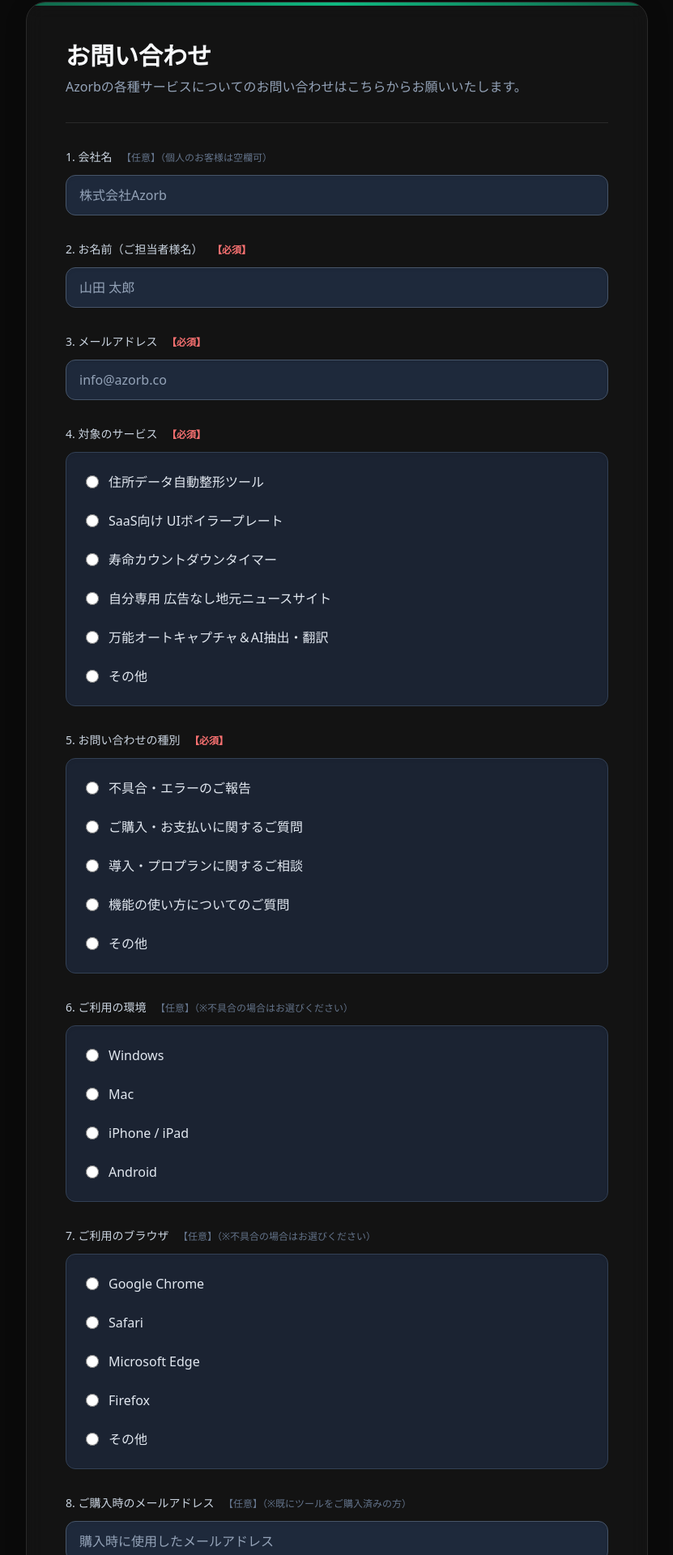
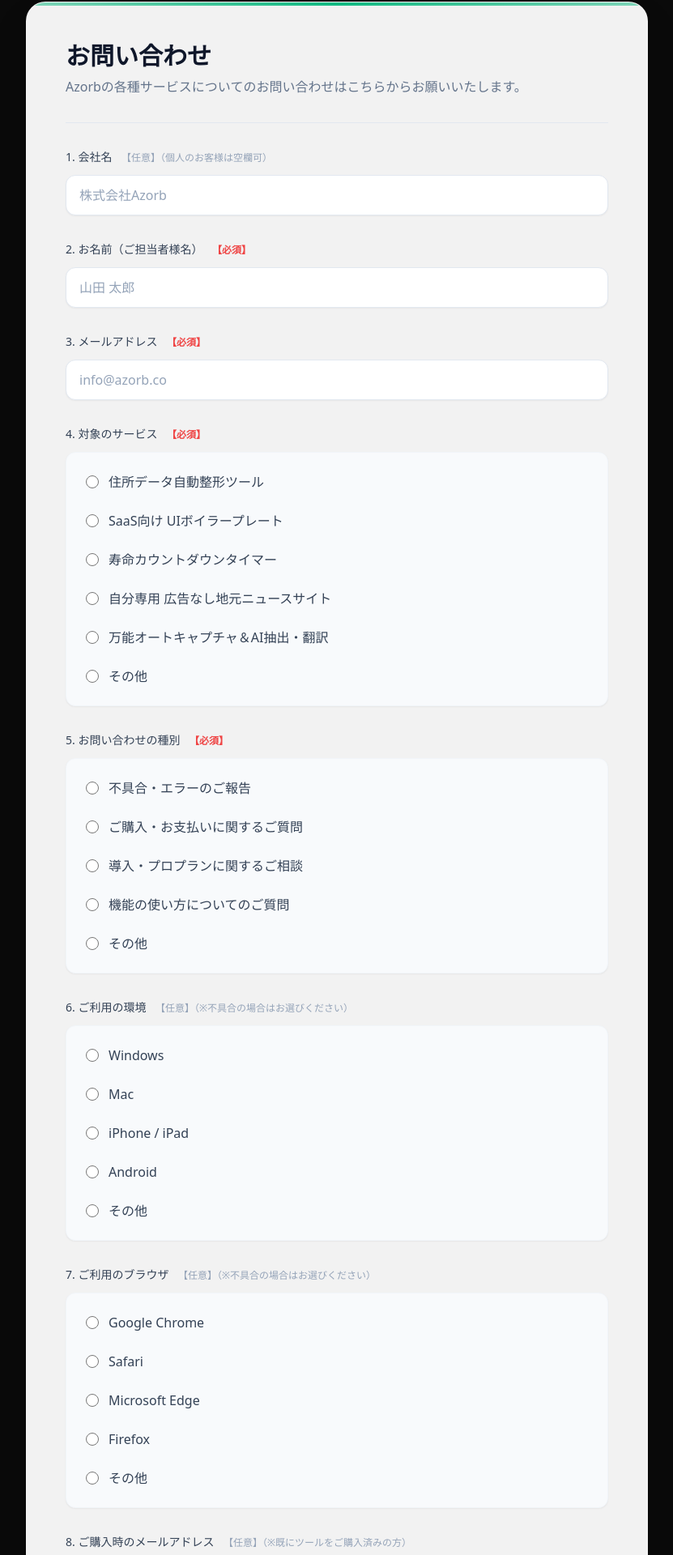
Before and after one commit to giriken35/template-lp, a Next.js app: page /contact in a window 1280 px wide. Shown: the part 98-2018 px from the top of the page at 81% size, without its empty margins (224-1055 px from the left). Built offline with nearby package versions, Linux system fonts and the light colour scheme.

Commit message:
style: change contact form to elegant white theme and add OS other option

```diff
--- a/src/app/contact/page.tsx
+++ b/src/app/contact/page.tsx
@@ -10,19 +10,23 @@ export default function Contact() {
   // 選択状態の管理
   const [selectedService, setSelectedService] = useState("");
   const [selectedInquiryType, setSelectedInquiryType] = useState("");
+  const [selectedOs, setSelectedOs] = useState("");
   const [selectedBrowser, setSelectedBrowser] = useState("");
 
   const handleSubmit = (e: React.FormEvent<HTMLFormElement>) => {
     setIsSubmitting(true);
   };
 
-  // 入力欄の共通クラス（見やすく明るめに調整）
-  const inputClass = "w-full bg-slate-800 border border-slate-600 rounded-xl px-4 py-3 text-white placeholder-slate-400 focus:outline-none focus:ring-2 focus:ring-primary/50 focus:border-primary transition-all shadow-inner";
-  // ラジオボタンを囲む枠の共通クラス（見やすく明るめに調整）
-  const radioGroupClass = "space-y-2 bg-slate-800/80 p-4 rounded-xl border border-slate-700 shadow-inner";
+  // 入力欄の共通クラス（洗練されたクリーンな白ベース）
+  const inputClass = "w-full bg-white border border-slate-200 rounded-xl px-4 py-3 text-slate-900 placeholder-slate-400 focus:outline-none focus:ring-2 focus:ring-primary/50 focus:border-primary transition-all shadow-sm";
+  // ラジオボタンを囲む枠の共通クラス（うっすらと色をつけて視認性アップ）
+  const radioGroupClass = "space-y-2 bg-slate-50 p-4 rounded-xl border border-slate-100 shadow-sm";
+  // 動的入力欄のクラス
+  const dynamicInputClass = "w-full bg-white border border-slate-200 rounded-lg px-3 py-2 text-sm text-slate-900 focus:outline-none focus:ring-2 focus:ring-primary/50 shadow-sm mt-2";
 
   return (
-    <div className="min-h-screen bg-background text-foreground font-sans selection:bg-primary/30 py-12 px-6">
+    <div className="min-h-screen bg-background font-sans selection:bg-primary/30 py-12 px-6">
+      {/* 背景は暗いネオンのまま */}
       <div className="ambient-bg" />
 
       <div className="max-w-3xl mx-auto relative z-10">
@@ -34,11 +38,12 @@ export default function Contact() {
           トップページへ戻る
         </Link>
 
-        <div className="glass-card rounded-3xl p-8 md:p-12 border border-white/10 shadow-2xl relative overflow-hidden">
+        {/* フォーム本体をクリーンな白ベースのグラスモーフィズムに変更 */}
+        <div className="bg-white/95 backdrop-blur-xl text-slate-800 rounded-3xl p-8 md:p-12 border border-white/20 shadow-2xl relative overflow-hidden">
           <div className="absolute top-0 left-0 w-full h-1 bg-gradient-to-r from-primary/50 via-primary to-primary/50"></div>
 
-          <h1 className="text-3xl font-bold mb-2">お問い合わせ</h1>
-          <p className="text-slate-400 mb-8 pb-8 border-b border-white/10">
+          <h1 className="text-3xl font-bold mb-2 text-slate-900">お問い合わせ</h1>
+          <p className="text-slate-500 mb-8 pb-8 border-b border-slate-200">
             Azorbの各種サービスについてのお問い合わせはこちらからお願いいたします。
           </p>
 
@@ -49,8 +54,8 @@ export default function Contact() {
             className="space-y-8"
           >
             <div className="space-y-3">
-              <label className="block text-sm font-medium text-slate-300">
-                1. 会社名 <span className="text-slate-500 ml-2 text-xs">【任意】（個人のお客様は空欄可）</span>
+              <label className="block text-sm font-medium text-slate-700">
+                1. 会社名 <span className="text-slate-400 ml-2 text-xs font-normal">【任意】（個人のお客様は空欄可）</span>
               </label>
               <input
                 type="text"
@@ -61,8 +66,8 @@ export default function Contact() {
             </div>
 
             <div className="space-y-3">
-              <label className="block text-sm font-medium text-slate-300">
-                2. お名前（ご担当者様名） <span className="text-red-400 ml-2 text-xs font-bold">【必須】</span>
+              <label className="block text-sm font-medium text-slate-700">
+                2. お名前（ご担当者様名） <span className="text-red-500 ml-2 text-xs font-bold">【必須】</span>
               </label>
               <input
                 type="text"
@@ -74,8 +79,8 @@ export default function Contact() {
             </div>
 
             <div className="space-y-3">
-              <label className="block text-sm font-medium text-slate-300">
-                3. メールアドレス <span className="text-red-400 ml-2 text-xs font-bold">【必須】</span>
+              <label className="block text-sm font-medium text-slate-700">
+                3. メールアドレス <span className="text-red-500 ml-2 text-xs font-bold">【必須】</span>
               </label>
               <input
                 type="email"
@@ -87,8 +92,8 @@ export default function Contact() {
             </div>
 
             <div className="space-y-3">
-              <label className="block text-sm font-medium text-slate-300">
-                4. 対象のサービス <span className="text-red-400 ml-2 text-xs font-bold">【必須】</span>
+              <label className="block text-sm font-medium text-slate-700">
+                4. 対象のサービス <span className="text-red-500 ml-2 text-xs font-bold">【必須】</span>
               </label>
               <div className={radioGroupClass}>
                 {[
@@ -99,7 +104,7 @@ export default function Contact() {
                   "万能オートキャプチャ＆AI抽出・翻訳",
                   "その他"
                 ].map((service) => (
-                  <label key={service} className="flex items-center space-x-3 p-2 rounded hover:bg-slate-700 transition-colors cursor-pointer">
+                  <label key={service} className="flex items-center space-x-3 p-2 rounded hover:bg-slate-100 transition-colors cursor-pointer">
                     <input
                       type="radio"
                       name="service"
@@ -107,9 +112,9 @@ export default function Contact() {
                       required
                       checked={selectedService === service}
                       onChange={(e) => setSelectedService(e.target.value)}
-                      className="w-4 h-4 text-primary bg-slate-900 border-slate-500 focus:ring-primary/50 focus:ring-offset-slate-900"
+                      className="w-4 h-4 text-primary bg-white border-slate-300 focus:ring-primary"
                     />
-                    <span className="text-slate-200">{service}</span>
+                    <span className="text-slate-700 font-medium">{service}</span>
                   </label>
                 ))}
 
@@ -121,7 +126,7 @@ export default function Contact() {
                       name="service_other"
                       required
                       placeholder="サービス名をご記入ください"
-                      className="w-full bg-slate-900 border border-slate-600 rounded-lg px-3 py-2 text-sm text-white focus:outline-none focus:ring-2 focus:ring-primary/50"
+                      className={dynamicInputClass}
                     />
                   </div>
                 )}
@@ -129,8 +134,8 @@ export default function Contact() {
             </div>
 
             <div className="space-y-3">
-              <label className="block text-sm font-medium text-slate-300">
-                5. お問い合わせの種別 <span className="text-red-400 ml-2 text-xs font-bold">【必須】</span>
+              <label className="block text-sm font-medium text-slate-700">
+                5. お問い合わせの種別 <span className="text-red-500 ml-2 text-xs font-bold">【必須】</span>
               </label>
               <div className={radioGroupClass}>
                 {[
@@ -140,7 +145,7 @@ export default function Contact() {
                   "機能の使い方についてのご質問",
                   "その他"
                 ].map((type) => (
-                  <label key={type} className="flex items-center space-x-3 p-2 rounded hover:bg-slate-700 transition-colors cursor-pointer">
+                  <label key={type} className="flex items-center space-x-3 p-2 rounded hover:bg-slate-100 transition-colors cursor-pointer">
                     <input
                       type="radio"
                       name="inquiry_type"
@@ -148,9 +153,9 @@ export default function Contact() {
                       required
                       checked={selectedInquiryType === type}
                       onChange={(e) => setSelectedInquiryType(e.target.value)}
-                      className="w-4 h-4 text-primary bg-slate-900 border-slate-500 focus:ring-primary/50 focus:ring-offset-slate-900"
+                      className="w-4 h-4 text-primary bg-white border-slate-300 focus:ring-primary"
                     />
-                    <span className="text-slate-200">{type}</span>
+                    <span className="text-slate-700 font-medium">{type}</span>
                   </label>
                 ))}
 
@@ -162,7 +167,7 @@ export default function Contact() {
                       name="inquiry_type_other"
                       required
                       placeholder="お問い合わせ種別をご記入ください"
-                      className="w-full bg-slate-900 border border-slate-600 rounded-lg px-3 py-2 text-sm text-white focus:outline-none focus:ring-2 focus:ring-primary/50"
+                      className={dynamicInputClass}
                     />
                   </div>
                 )}
@@ -170,40 +175,54 @@ export default function Contact() {
             </div>
 
             <div className="space-y-3">
-              <label className="block text-sm font-medium text-slate-300">
-                6. ご利用の環境 <span className="text-slate-500 ml-2 text-xs">【任意】（※不具合の場合はお選びください）</span>
+              <label className="block text-sm font-medium text-slate-700">
+                6. ご利用の環境 <span className="text-slate-400 ml-2 text-xs font-normal">【任意】（※不具合の場合はお選びください）</span>
               </label>
               <div className={radioGroupClass}>
-                {["Windows", "Mac", "iPhone / iPad", "Android"].map((env) => (
-                  <label key={env} className="flex items-center space-x-3 p-2 rounded hover:bg-slate-700 transition-colors cursor-pointer">
+                {["Windows", "Mac", "iPhone / iPad", "Android", "その他"].map((env) => (
+                  <label key={env} className="flex items-center space-x-3 p-2 rounded hover:bg-slate-100 transition-colors cursor-pointer">
                     <input
                       type="radio"
                       name="os"
                       value={env}
-                      className="w-4 h-4 text-primary bg-slate-900 border-slate-500 focus:ring-primary/50 focus:ring-offset-slate-900"
+                      checked={selectedOs === env}
+                      onChange={(e) => setSelectedOs(e.target.value)}
+                      className="w-4 h-4 text-primary bg-white border-slate-300 focus:ring-primary"
                     />
-                    <span className="text-slate-200">{env}</span>
+                    <span className="text-slate-700 font-medium">{env}</span>
                   </label>
                 ))}
+
+                {/* その他の場合の記述欄 */}
+                {selectedOs === "その他" && (
+                  <div className="pl-9 pr-2 pb-2 pt-1 transition-all duration-200">
+                    <input
+                      type="text"
+                      name="os_other"
+                      placeholder="ご利用のOS等をご記入ください"
+                      className={dynamicInputClass}
+                    />
+                  </div>
+                )}
               </div>
             </div>
 
             <div className="space-y-3">
-              <label className="block text-sm font-medium text-slate-300">
-                7. ご利用のブラウザ <span className="text-slate-500 ml-2 text-xs">【任意】（※不具合の場合はお選びください）</span>
+              <label className="block text-sm font-medium text-slate-700">
+                7. ご利用のブラウザ <span className="text-slate-400 ml-2 text-xs font-normal">【任意】（※不具合の場合はお選びください）</span>
               </label>
               <div className={radioGroupClass}>
                 {["Google Chrome", "Safari", "Microsoft Edge", "Firefox", "その他"].map((browser) => (
-                  <label key={browser} className="flex items-center space-x-3 p-2 rounded hover:bg-slate-700 transition-colors cursor-pointer">
+                  <label key={browser} className="flex items-center space-x-3 p-2 rounded hover:bg-slate-100 transition-colors cursor-pointer">
                     <input
                       type="radio"
                       name="browser"
                       value={browser}
                       checked={selectedBrowser === browser}
                       onChange={(e) => setSelectedBrowser(e.target.value)}
-                      className="w-4 h-4 text-primary bg-slate-900 border-slate-500 focus:ring-primary/50 focus:ring-offset-slate-900"
+                      className="w-4 h-4 text-primary bg-white border-slate-300 focus:ring-primary"
                     />
-                    <span className="text-slate-200">{browser}</span>
+                    <span className="text-slate-700 font-medium">{browser}</span>
                   </label>
                 ))}
 
@@ -214,7 +233,7 @@ export default function Contact() {
                       type="text"
                       name="browser_other"
                       placeholder="ご利用のブラウザをご記入ください"
-                      className="w-full bg-slate-900 border border-slate-600 rounded-lg px-3 py-2 text-sm text-white focus:outline-none focus:ring-2 focus:ring-primary/50"
+                      className={dynamicInputClass}
                     />
                   </div>
                 )}
@@ -222,8 +241,8 @@ export default function Contact() {
             </div>
 
             <div className="space-y-3">
-              <label className="block text-sm font-medium text-slate-300">
-                8. ご購入時のメールアドレス <span className="text-slate-500 ml-2 text-xs">【任意】（※既にツールをご購入済みの方）</span>
+              <label className="block text-sm font-medium text-slate-700">
+                8. ご購入時のメールアドレス <span className="text-slate-400 ml-2 text-xs font-normal">【任意】（※既にツールをご購入済みの方）</span>
               </label>
               <input
                 type="email"
@@ -234,8 +253,8 @@ export default function Contact() {
             </div>
 
             <div className="space-y-3">
-              <label className="block text-sm font-medium text-slate-300">
-                9. 具体的なお問い合わせ内容 <span className="text-red-400 ml-2 text-xs font-bold">【必須】</span>
+              <label className="block text-sm font-medium text-slate-700">
+                9. 具体的なお問い合わせ内容 <span className="text-red-500 ml-2 text-xs font-bold">【必須】</span>
               </label>
               <textarea
                 name="message"
@@ -250,7 +269,7 @@ export default function Contact() {
               <button
                 type="submit"
                 disabled={isSubmitting}
-                className="w-full bg-primary hover:bg-primary-hover text-white font-bold py-4 rounded-xl transition-all shadow-lg shadow-primary/20 flex items-center justify-center gap-2 disabled:opacity-50 disabled:cursor-not-allowed"
+                className="w-full bg-primary hover:bg-primary-hover text-white font-bold py-4 rounded-xl transition-all shadow-lg shadow-primary/30 flex items-center justify-center gap-2 disabled:opacity-50 disabled:cursor-not-allowed"
               >
                 {isSubmitting ? (
                   "送信準備中..."
@@ -261,7 +280,7 @@ export default function Contact() {
                   </>
                 )}
               </button>
-              <p className="text-center text-slate-500 text-xs mt-4">
+              <p className="text-center text-slate-500 text-xs mt-4 font-medium">
                 ※現在、送信機能はセットアップ中です。
               </p>
             </div>
```
